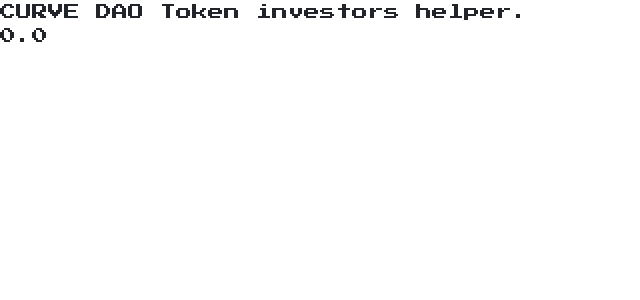
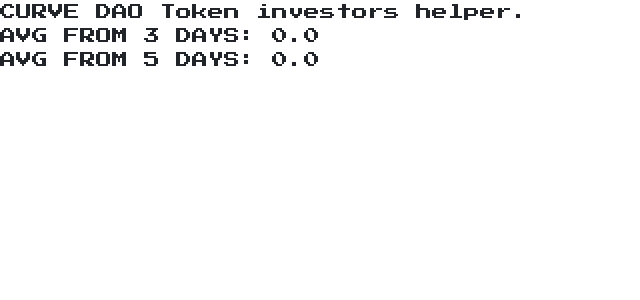
Before and after one commit to bulengerkacper/CRV-investors-suporter, a Flask app: page / in a window 1280 px wide. Shown: the top 300 px of the page, without its empty margins (0-640 px from the left). Run offline with Flask 2, Linux system fonts and the light colour scheme.

Commit message:
count avgs from 3 and 5 days

```diff
--- a/app.py
+++ b/app.py
@@ -9,5 +9,5 @@
 
 @app.route("/avg/<numb>")
 def count_average(numb):
-    avg = scraper.short_advisor(int(numb))
+    avg = scraper.avg_from_days(int(numb))
     return str(avg)
--- a/crv.py
+++ b/crv.py
@@ -18,7 +18,7 @@
         self.crv = web.DataReader("CRV-USD", 'yahoo', start_long_term, end_long_term)  # Collects data
         self.crv.reset_index(inplace=True)
 
-    def short_advisor(self,how_many_elements):
+    def avg_from_days(self,how_many_elements):
         sum=0
         only_adj_close=self.crv["Adj Close"]
         for rest in only_adj_close[-how_many_elements:]:
--- a/templates/index.html
+++ b/templates/index.html
@@ -1,4 +1,6 @@
 <!-- index.html -->
+
+<!-- NES CSS integrated to be LIKE CRV -->
 <html>
   <head>
     <link href="https://fonts.googleapis.com/css?family=Press+Start+2P" rel="stylesheet">
@@ -9,22 +11,32 @@
           font-family: "Press Start 2P";
       }
     </style>
-    </head>
-  <body>
+<!--  -->
 
-<script>
-    test=$.get('/avg/3',  // url
+    <script>
+        $.get('/avg/3',  // url
+            function (data, textStatus, jqXHR) {  // success callback
+                // alert('status: ' + textStatus + ', data:' + data);
+                $('result_of_avg_3').append("AVG FROM 3 DAYS: " + data);
+            });
+        $.get('/avg/5',  // url
         function (data, textStatus, jqXHR) {  // success callback
             // alert('status: ' + textStatus + ', data:' + data);
-            $('result_of_avg_3').append("</br>" + data);
+            $('result_of_avg_5').append("AVG FROM 5 DAYS: " + data);
         });
-       data
-</script>
+    </script>
+</head>
 
+
+<body>
 CURVE DAO Token investors helper.
 
-<!-- 3 DAYS AVG-->
+<!-- 3/5 DAYS AVG-->
+</br>
 <result_of_avg_3></result_of_avg_3>
+</br>
+<result_of_avg_5></result_of_avg_5>
+
 
 
 </body>
```
